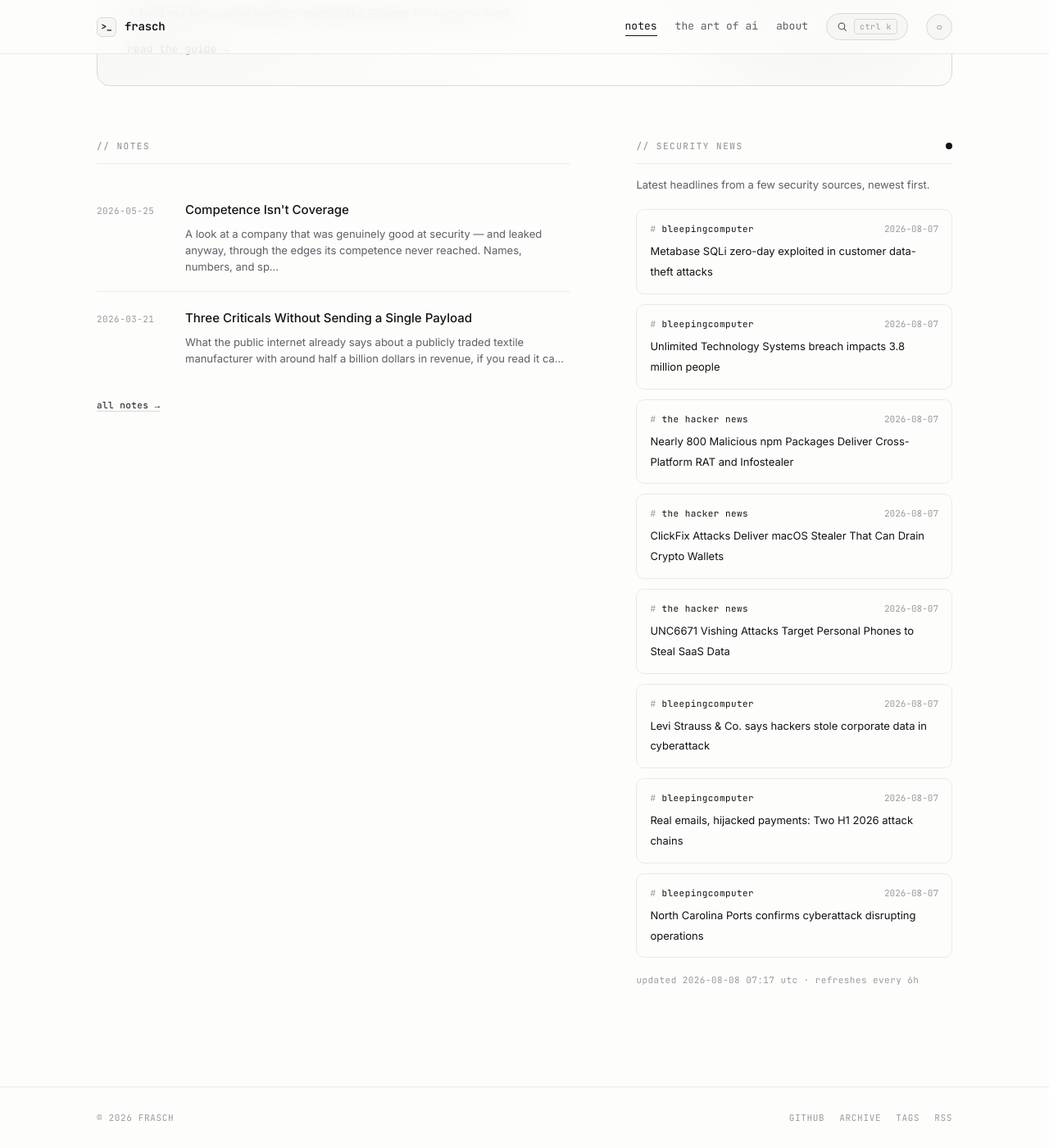
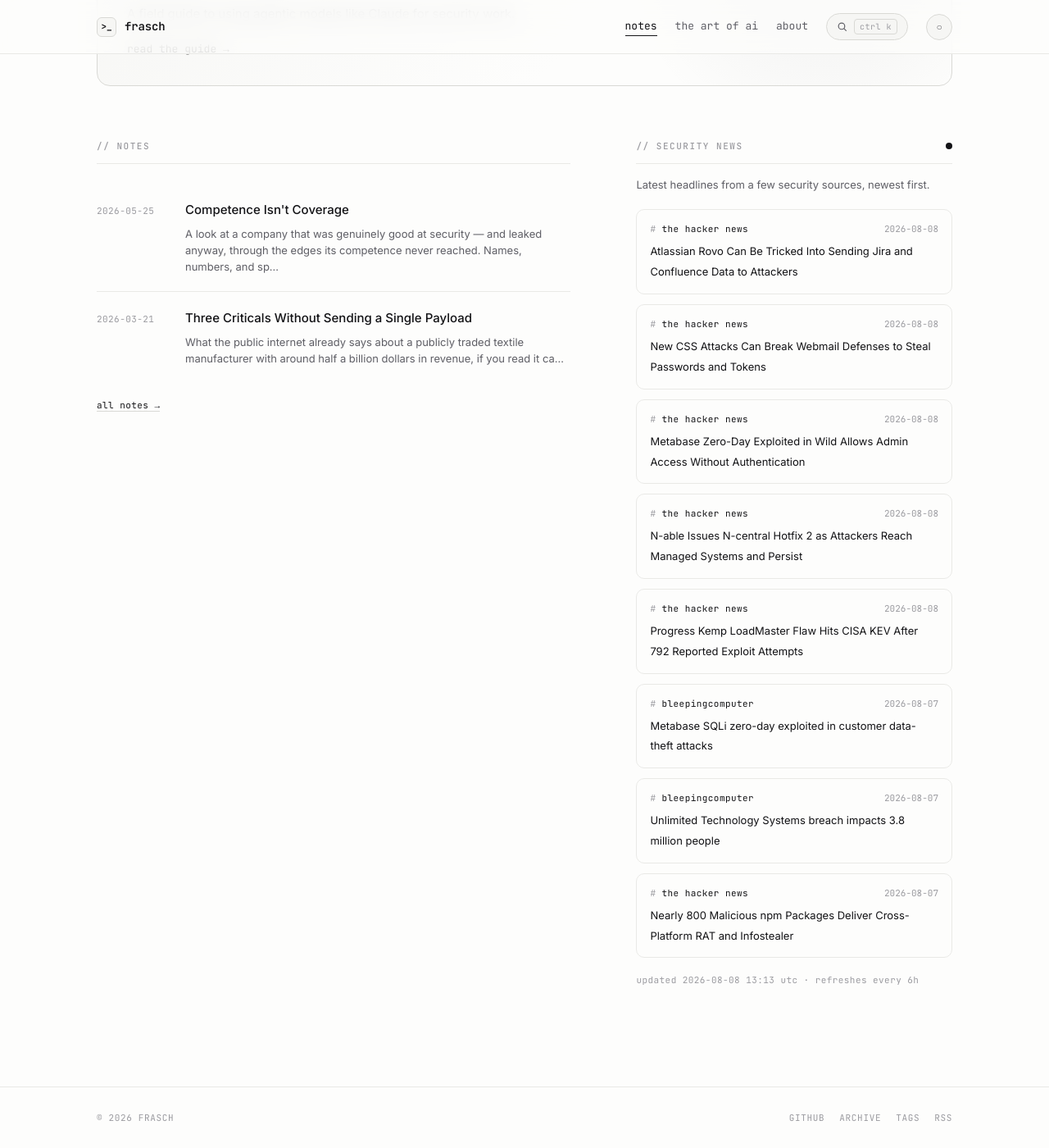
Before and after one commit to whoisfrasch/frasch, a Jekyll site: the page built from index.html, in a window 1280 px wide and 1400 px high, scrolled down 615 px. Shown: the whole window at 82% size. Built offline with Jekyll 4.4.1, drawn with Linux system fonts in a browser that asks for light colours.

Commit message:
Refresh security news feed

```diff
--- a/_data/news.json
+++ b/_data/news.json
@@ -1,6 +1,36 @@
 {
-  "updated": "2026-08-08T07:17:36Z",
+  "updated": "2026-08-08T13:13:51Z",
   "items": [
+    {
+      "source": "the hacker news",
+      "title": "Atlassian Rovo Can Be Tricked Into Sending Jira and Confluence Data to Attackers",
+      "link": "https://thehackernews.com/2026/08/atlassian-rovo-can-be-tricked-into.html",
+      "date": "2026-08-08T08:54:50Z"
+    },
+    {
+      "source": "the hacker news",
+      "title": "New CSS Attacks Can Break Webmail Defenses to Steal Passwords and Tokens",
+      "link": "https://thehackernews.com/2026/08/new-css-attacks-can-break-webmail.html",
+      "date": "2026-08-08T08:03:57Z"
+    },
+    {
+      "source": "the hacker news",
+      "title": "Metabase Zero-Day Exploited in Wild Allows Admin Access Without Authentication",
+      "link": "https://thehackernews.com/2026/08/metabase-zero-day-exploited-in-wild.html",
+      "date": "2026-08-08T06:58:31Z"
+    },
+    {
+      "source": "the hacker news",
+      "title": "N-able Issues N-central Hotfix 2 as Attackers Reach Managed Systems and Persist",
+      "link": "https://thehackernews.com/2026/08/n-central-attackers-reach-managed.html",
+      "date": "2026-08-08T06:57:43Z"
+    },
+    {
+      "source": "the hacker news",
+      "title": "Progress Kemp LoadMaster Flaw Hits CISA KEV After 792 Reported Exploit Attempts",
+      "link": "https://thehackernews.com/2026/08/progress-kemp-loadmaster-flaw-hits-cisa.html",
+      "date": "2026-08-08T06:52:16Z"
+    },
     {
       "source": "bleepingcomputer",
       "title": "Metabase SQLi zero-day exploited in customer data-theft attacks",
@@ -18,36 +48,6 @@
       "title": "Nearly 800 Malicious npm Packages Deliver Cross-Platform RAT and Infostealer",
       "link": "https://thehackernews.com/2026/08/nearly-800-malicious-npm-packages.html",
       "date": "2026-08-07T18:48:17Z"
-    },
-    {
-      "source": "the hacker news",
-      "title": "ClickFix Attacks Deliver macOS Stealer That Can Drain Crypto Wallets",
-      "link": "https://thehackernews.com/2026/08/clickfix-attacks-deliver-macos-stealer.html",
-      "date": "2026-08-07T18:29:08Z"
-    },
-    {
-      "source": "the hacker news",
-      "title": "UNC6671 Vishing Attacks Target Personal Phones to Steal SaaS Data",
-      "link": "https://thehackernews.com/2026/08/unc6671-vishing-attacks-target-personal.html",
-      "date": "2026-08-07T18:16:13Z"
-    },
-    {
-      "source": "bleepingcomputer",
-      "title": "Levi Strauss & Co. says hackers stole corporate data in cyberattack",
-      "link": "https://www.bleepingcomputer.com/news/security/levi-strauss-and-co-says-hackers-stole-corporate-data-in-cyberattack/",
-      "date": "2026-08-07T15:48:20Z"
-    },
-    {
-      "source": "bleepingcomputer",
-      "title": "Real emails, hijacked payments: Two H1 2026 attack chains",
-      "link": "https://www.bleepingcomputer.com/news/security/real-emails-hijacked-payments-two-h1-2026-attack-chains/",
-      "date": "2026-08-07T14:00:10Z"
-    },
-    {
-      "source": "bleepingcomputer",
-      "title": "North Carolina Ports confirms cyberattack disrupting operations",
-      "link": "https://www.bleepingcomputer.com/news/security/north-carolina-ports-confirms-cyberattack-disrupting-operations/",
-      "date": "2026-08-07T13:34:40Z"
     }
   ]
 }
```
